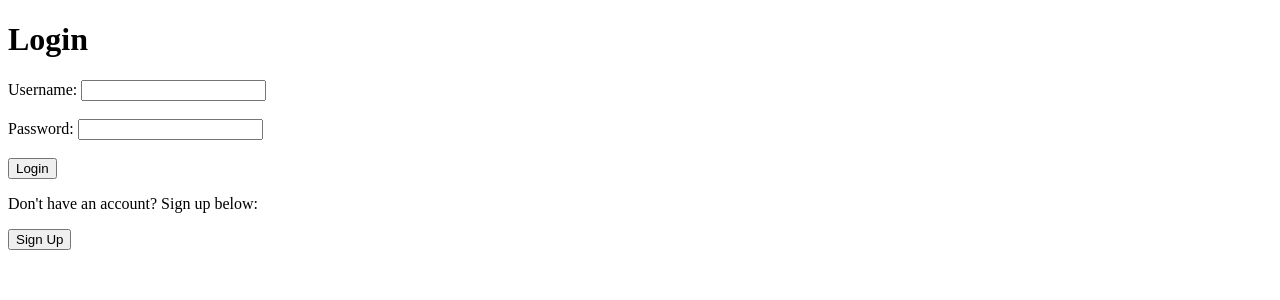
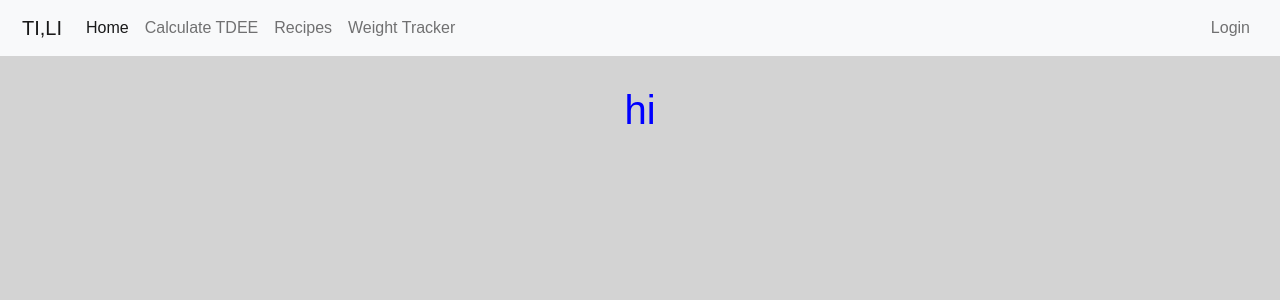
Before and after one commit to ElAbdelali/TrackItLoseIt, a Flask app: page / in a window 1280 px wide. Shown: the top 300 px of the page. Run offline with Flask 2, Linux system fonts and the light colour scheme.

Commit message:
Tdee, recipes, homepage and base have been updated. Working on crud operations to fulfill the routes

```diff
--- a/server.py
+++ b/server.py
@@ -94,12 +94,7 @@ def register_user():
             db.session.commit()
         flash("Account created! Please log in.")
 
-
-        # Flash a success message
-        # flash('Signup successful', 'success')
-
-        # Redirect to the homepage
-        return render_template('signup.html')
+        return render_template('homepage.html')
 
 
 if __name__ == "__main__":
--- a/templates/base.html
+++ b/templates/base.html
@@ -9,38 +9,37 @@
     <link rel="stylesheet" href="/static/css/styles.css">
 </head>
 <body>
+  <header>
     <nav class="navbar navbar-expand-lg navbar-light bg-light">
       <div class="container-fluid">
-      <a class="navbar-brand" href="#">TI,LI</a>
+        <a class="navbar-brand" href="{{ url_for('homepage') }}">TI,LI</a>
         <button class="navbar-toggler" type="button" data-bs-toggle="collapse" data-bs-target="#navbarSupportedContent" aria-controls="navbarSupportedContent" aria-expanded="false" aria-label="Toggle navigation">
           <span class="navbar-toggler-icon"></span>
         </button>
         <div class="collapse navbar-collapse" id="navbarSupportedContent">
-        <ul class="navbar-nav me-auto mb-2 mb-lg-0">
+          <ul class="navbar-nav ml-auto">
             <li class="nav-item">
-            <a class="nav-link active" aria-current="page" href="homepage.html">Home</a>
+              <a class="nav-link active" aria-current="page" href="{{ url_for('homepage') }}">Home</a>
             </li>
             <li class="nav-item">
-            <a class="nav-link" href="#">Link</a>
-          </li>
-          <li class="nav-item dropdown">
-            <a class="nav-link dropdown-toggle" href="#" id="navbarDropdown" role="button" data-bs-toggle="dropdown" aria-expanded="false">
-              Dropdown
-            </a>
-            <ul class="dropdown-menu" aria-labelledby="navbarDropdown">
-              <li><a class="dropdown-item" href="#">Action</a></li>
-              <li><a class="dropdown-item" href="#">Another action</a></li>
-              <li><hr class="dropdown-divider"></li>
-              <li><a class="dropdown-item" href="#">Something else here</a></li>
-            </ul>
+              <a class="nav-link" href="{{ url_for('homepage') }}">Calculate TDEE</a>
             </li>
             <li class="nav-item">
-            <a class="nav-link disabled" href="#" tabindex="-1" aria-disabled="true">Disabled</a>
+              <a class="nav-link" href="#">Recipes</a>
+            </li>
+            <li class="nav-item">
+              <a class="nav-link" href="#">Weight Tracker</a>
             </li>
           </ul>
         </div>
+        <ul class="navbar-nav">
+          <li class="nav-item">
+            <a class="nav-link" href="login.html" tabindex="-1">Login</a>
+          </li>
+        </ul>
       </div>
     </nav>
+</header>
   {% block body %}{%endblock%}
   <script src="https://cdn.jsdelivr.net/npm/bootstrap@5.0.1/dist/js/bootstrap.bundle.min.js" integrity="sha384-gtEjrD/SeCtmISkJkNUaaKMoLD0//ElJ19smozuHV6z3Iehds+3Ulb9Bn9Plx0x4" crossorigin="anonymous"></script>
 </body>
--- a/templates/homepage.html
+++ b/templates/homepage.html
@@ -1,23 +1,10 @@
+{%extends 'base.html'%}
 <!DOCTYPE html>
 <html>
 <head>
-    <title>Login Page</title>
+    {%block title%}Track it, Lose it.{%endblock%}
 </head>
-<body>
-    <h1>Login</h1>
-    <form action="/login" method="POST">
-        <label for="username">Username:</label>
-        <input type="text" id="username" name="username" required><br><br>
-
-        <label for="password">Password:</label>
-        <input type="password" id="password" name="password" required><br><br>
-
-        <input type="submit" value="Login">
-    </form>
-
-    <p>Don't have an account? Sign up below:</p>
-    <a href="/signup">
-        <button>Sign Up</button>
-    </a>
-</body>
+{%block body%}
+    <h1>hi</h1>
+{%endblock%}
 </html>
--- a/templates/recipes.html
+++ b/templates/recipes.html
@@ -3,9 +3,7 @@
 
 {% block body %}
 {% for recipe in recipes %}
-  <li>
-    <a href="/recipes/{{ recipe.recipe_source_id}}">
-    </li>
-    {{recipe.recipe_name, recipe.calories, recipe.recipe_image_url, recipe.recipe_source_url }}</p>
+  <li>{{ recipe.recipe_source_id,
+    recipe.recipe_name, recipe.calories, recipe.recipe_image_url, recipe.recipe_source_url }}</p>
 {% endfor %}
 {% endblock %}
```
Also changed, not shown: templates/calculate_tdee.html (+9 -2 lines), templates/login.html (added, +17 -0 lines). Lines whose indentation alone changed are shown as unchanged.
